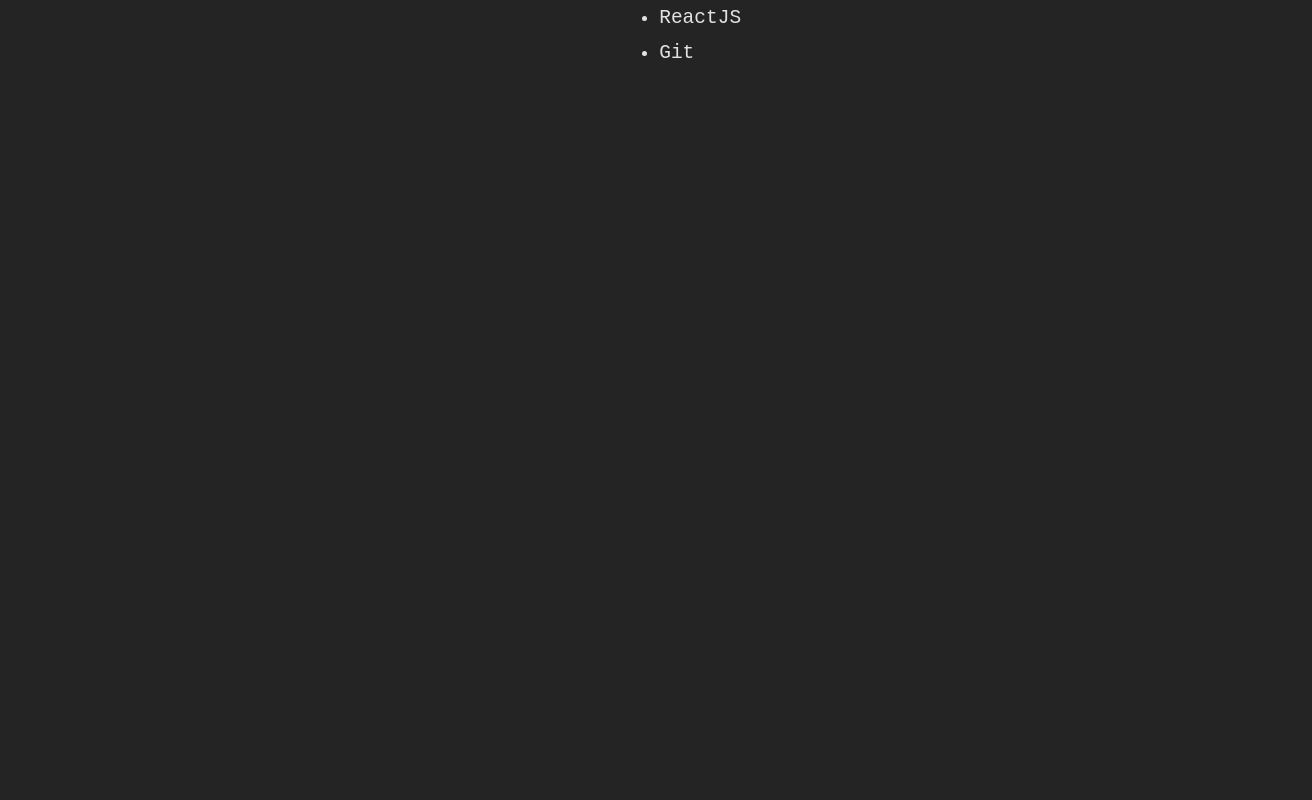
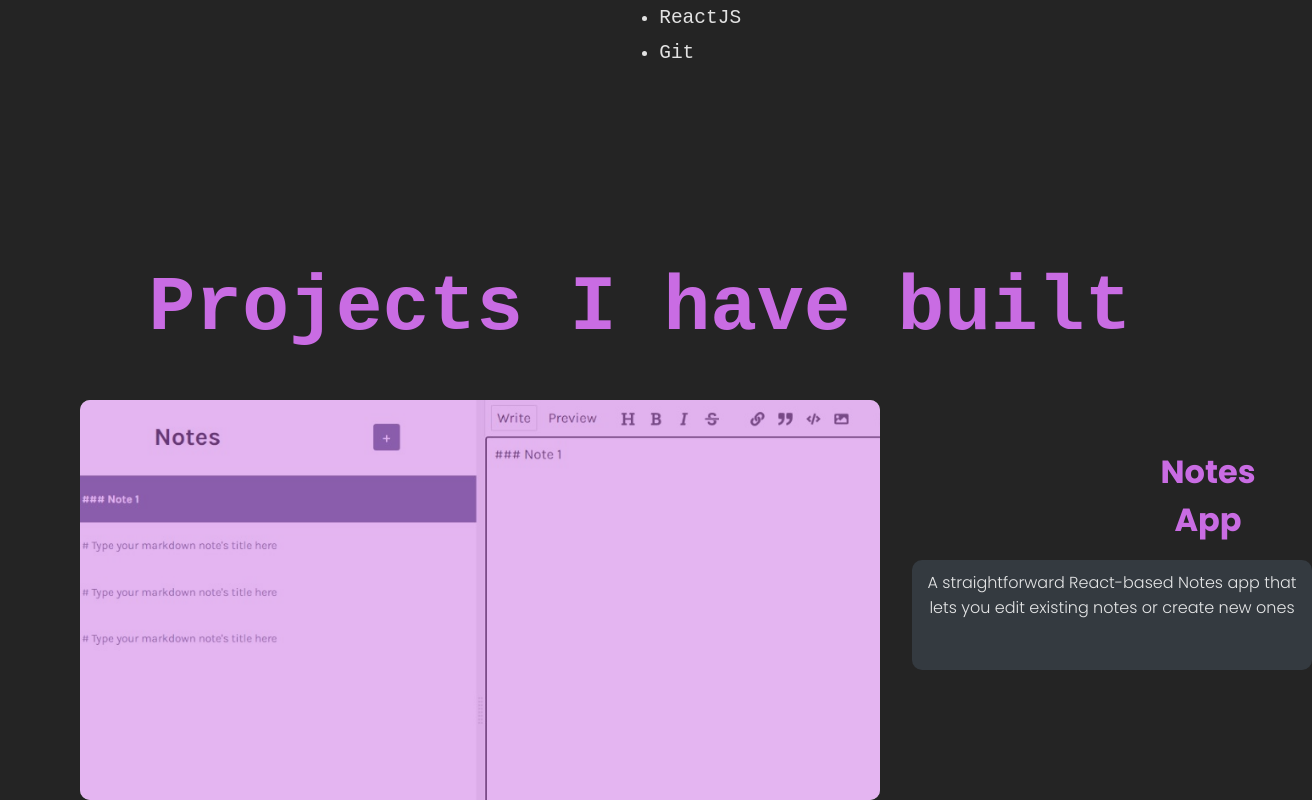
Before and after one commit to dhrumishah/My-portfolio, a React (Vite) app: page / in a window 1280 px wide. Shown: the part 1584-2384 px from the top of the page, 1312 px wide, since content can reach past the window. Before the commit the page ends 1848 px from the top, so only its background shows below. Built offline with nearby package versions, Linux system fonts and the light colour scheme; a web font is replaced by a local one.

Commit message:
Project added

```diff
--- a/src/App.css
+++ b/src/App.css
@@ -92,6 +92,7 @@
 .about--btn:hover {
   background-color: transparent;
   border: 3px solid #c96ce3;
+  cursor: pointer;
 }
 .about--profileImage {
   margin-left: 10rem;
@@ -152,3 +153,41 @@
 }
 
 /* Projects */
+.project--container {
+  display: flex;
+}
+.project--img {
+  height: 400px;
+  width: 800px;
+  background-size: cover;
+  background-image: url(Project-1.jpg);
+  margin-left: 5rem;
+  border-radius: 10px;
+}
+.project--overlay {
+  height: 400px;
+  width: 800px;
+  border-radius: 10px;
+  background-color: rgba(201, 108, 227, 0.5);
+}
+.project--overlay:hover {
+  cursor: pointer;
+  background-color: transparent;
+}
+
+.desc--title {
+  color: #c96ce3;
+  margin-left: 16rem;
+  margin-bottom: 1rem;
+  margin-top: 3rem;
+  font-size: 2em;
+}
+.desc--para {
+  margin-left: 2rem;
+  height: 100px;
+  width: 400px;
+  background-color: #343a40;
+  position: absolute;
+  padding-top: 10px;
+  border-radius: 10px;
+}
--- a/src/Project.jsx
+++ b/src/Project.jsx
@@ -1,5 +1,26 @@
 import React from "react";
 import ReactDOM from "react-dom";
 import "./App.css";
+import Project_1 from "./Project-1.jpg";
 
-export default function Project() {}
+export default function Project() {
+  return (
+    <div className="project--div">
+      <h1 className="project--title">Projects I have built</h1>
+      <div className="project--container">
+        <div className="project--img">
+          <div className="project--overlay"></div>
+        </div>
+        <div className="project--desc">
+          <h2 className="desc--title">Notes App</h2>
+          <div className="desc--para">
+            <p>
+              A straightforward React-based Notes app that lets you edit
+              existing notes or create new ones
+            </p>
+          </div>
+        </div>
+      </div>
+    </div>
+  );
+}
```
Also changed, not shown: src/Project-1.jpg (added).
